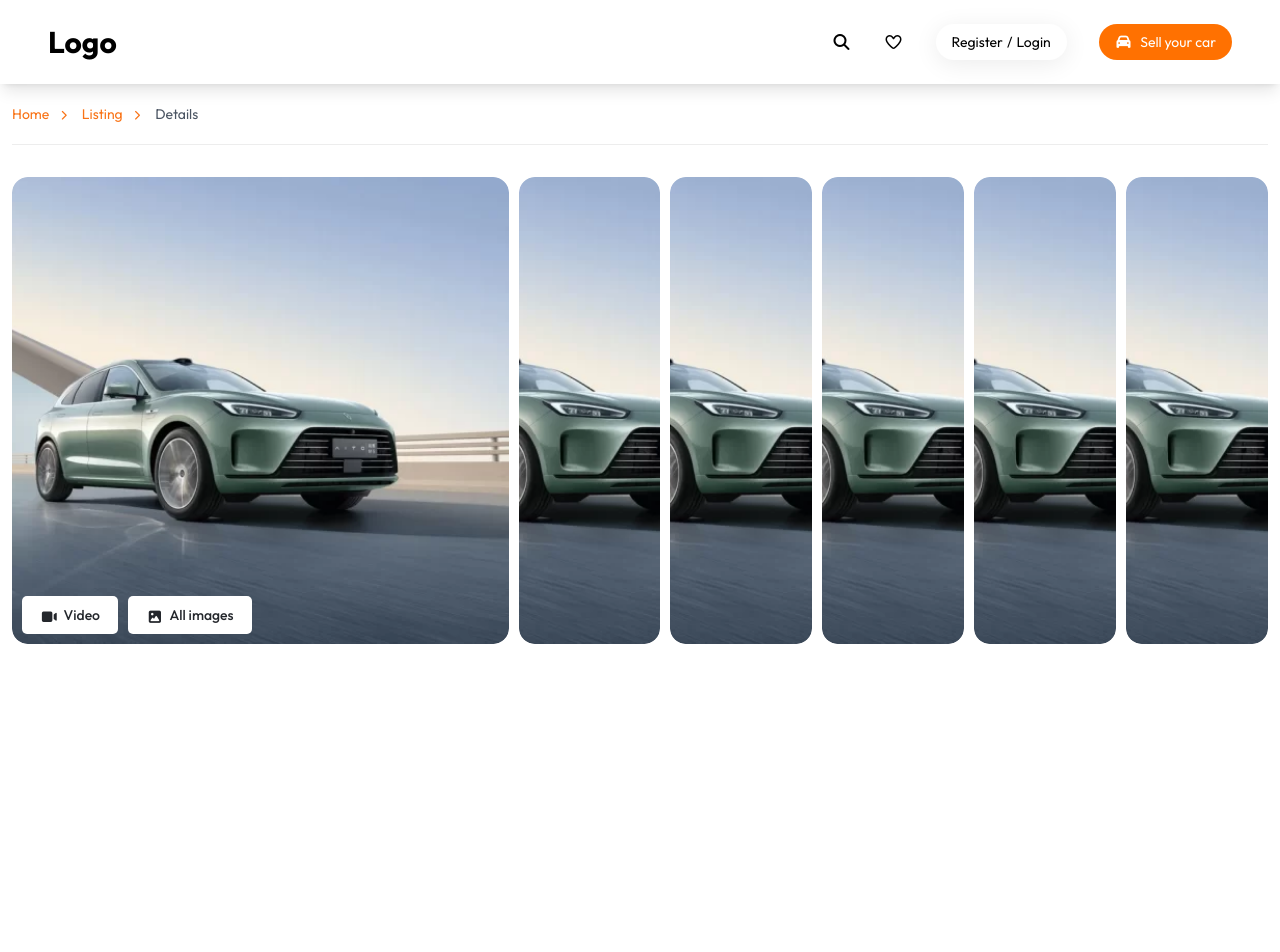
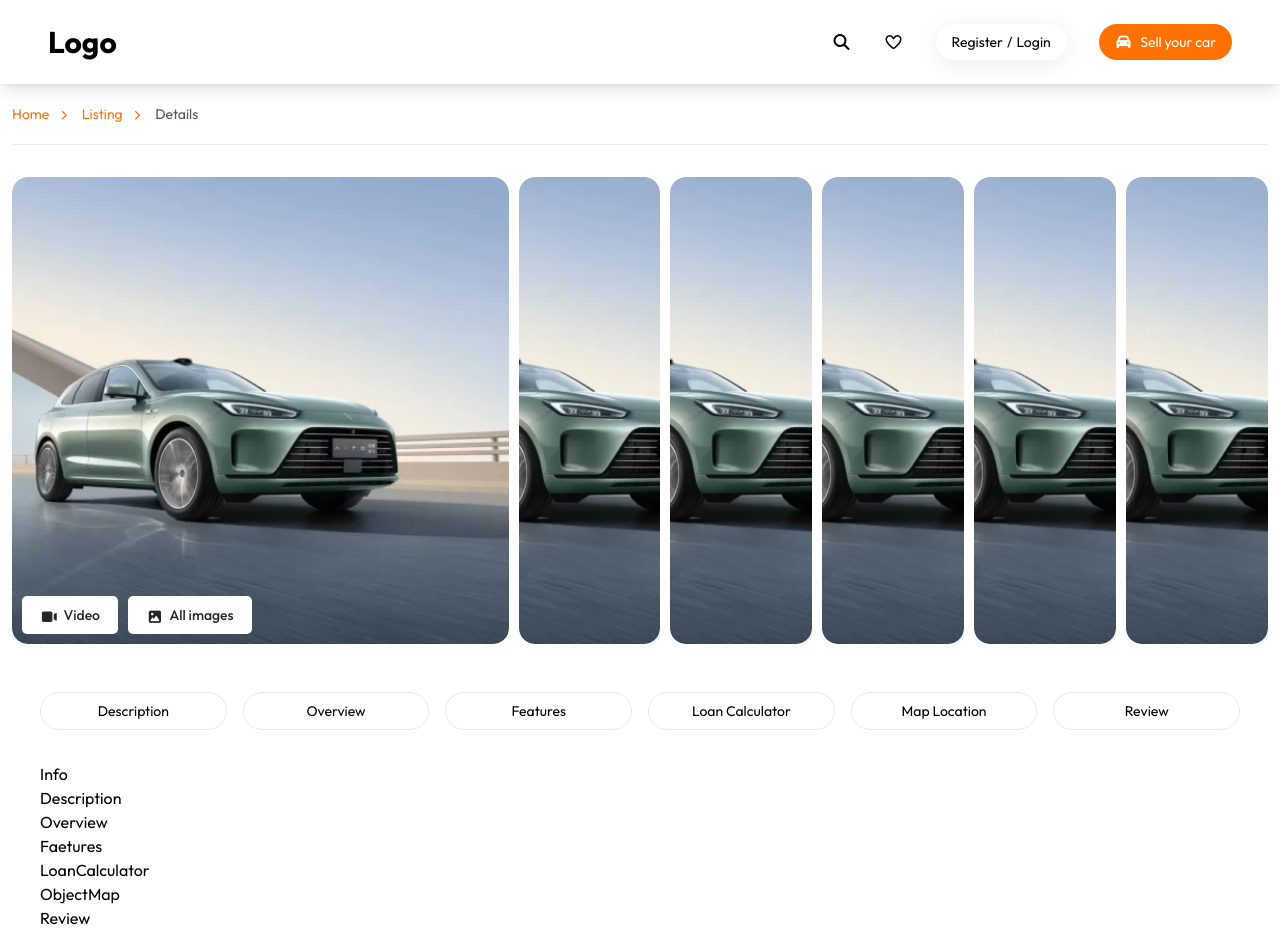
Before and after one commit to Abubakar3007/fullstackapp, a React (Create React App) app in the folder frontend/: page /details in a window 1280 px wide. Shown: the top 952 px of the page. Before the commit the page ends 800 px from the top, so only its background shows below. Built offline with nearby package versions, Linux system fonts and the light colour scheme.

Commit message:
details page

```diff
--- /dev/null
+++ b/frontend/src/components/details/Description.jsx
@@ -0,0 +1,9 @@
+import React from 'react'
+
+const Description = () => {
+  return (
+    <div>Description</div>
+  )
+}
+
+export default Description
--- /dev/null
+++ b/frontend/src/components/details/DetailTab.jsx
@@ -0,0 +1,15 @@
+import React from 'react'
+import { Link } from 'react-router-dom'
+
+const DetailTab = () => {
+const tabData = ["Description","Overview","Features","Loan Calculator","Map Location","Review"]
+  return (
+    <div className="flex gap-4">
+        {tabData.map((item,index)=>{
+            return<Link to="" key={index} className="h-[38px] bg-white rounded-[25px] text-sm px-4 flex-1 border text-center leading-9 transition-all duration-300 ease-in hover:bg-orange-500 hover:text-white fnt-medium block border-[#e9e9e9]">{item}</Link>
+        })}
+    </div>
+  )
+}
+
+export default DetailTab
--- /dev/null
+++ b/frontend/src/components/details/Faetures.jsx
@@ -0,0 +1,9 @@
+import React from 'react'
+
+const Faetures = () => {
+  return (
+    <div>Faetures</div>
+  )
+}
+
+export default Faetures
--- /dev/null
+++ b/frontend/src/components/details/Info.jsx
@@ -0,0 +1,9 @@
+import React from 'react'
+
+const Info = () => {
+  return (
+    <div>Info</div>
+  )
+}
+
+export default Info
--- /dev/null
+++ b/frontend/src/components/details/LoanCalculator.jsx
@@ -0,0 +1,9 @@
+import React from 'react'
+
+const LoanCalculator = () => {
+  return (
+    <div>LoanCalculator</div>
+  )
+}
+
+export default LoanCalculator
--- /dev/null
+++ b/frontend/src/components/details/ObjectMap.jsx
@@ -0,0 +1,9 @@
+import React from 'react'
+
+const ObjectMap = () => {
+  return (
+    <div>ObjectMap</div>
+  )
+}
+
+export default ObjectMap
--- /dev/null
+++ b/frontend/src/components/details/Overview.jsx
@@ -0,0 +1,9 @@
+import React from 'react'
+
+const Overview = () => {
+  return (
+    <div>Overview</div>
+  )
+}
+
+export default Overview
--- /dev/null
+++ b/frontend/src/components/details/Review.jsx
@@ -0,0 +1,9 @@
+import React from 'react'
+
+const Review = () => {
+  return (
+    <div>Review</div>
+  )
+}
+
+export default Review
--- a/frontend/src/pages/Details.jsx
+++ b/frontend/src/pages/Details.jsx
@@ -1,6 +1,14 @@
 import React from 'react'
 import Breadcrumb from '../components/Breadcrumb'
 import Gallery from '../components/details/Gallery'
+import DetailTab from '../components/details/DetailTab'
+import Description from '../components/details/Description'
+import Info from '../components/details/Info'
+import Faetures from '../components/details/Faetures'
+import Overview from '../components/details/Overview'
+import LoanCalculator from '../components/details/LoanCalculator'
+import ObjectMap from '../components/details/ObjectMap'
+import Review from '../components/details/Review'
 
 const Details = () => {
     return (
@@ -8,8 +16,23 @@ const Details = () => {
             {/* top container */}
             <div>
                 <div className="max-w-[1520px] w-full px-3 mx-auto">
-                <Breadcrumb/>
-                <Gallery/>
+                    <Breadcrumb />
+                    <Gallery />
+                </div>
+                <div className='my-12 max-w-[1200px] w-full mx-auto'>
+                    <DetailTab/>
+                    <div className="flex gap-4 mt-8">
+                        <div className='max-w-[66%] w-full'>
+                            <Info/>
+                            <Description/>
+                            <Overview/>
+                            <Faetures/>
+                            <LoanCalculator/>
+                            <ObjectMap/>
+                            <Review/>
+                        </div>
+                        <div className="max-w-[34%] w-full"></div>
+                    </div>
                 </div>
             </div>
         </main>
```
Lines whose indentation alone changed are shown as unchanged.
